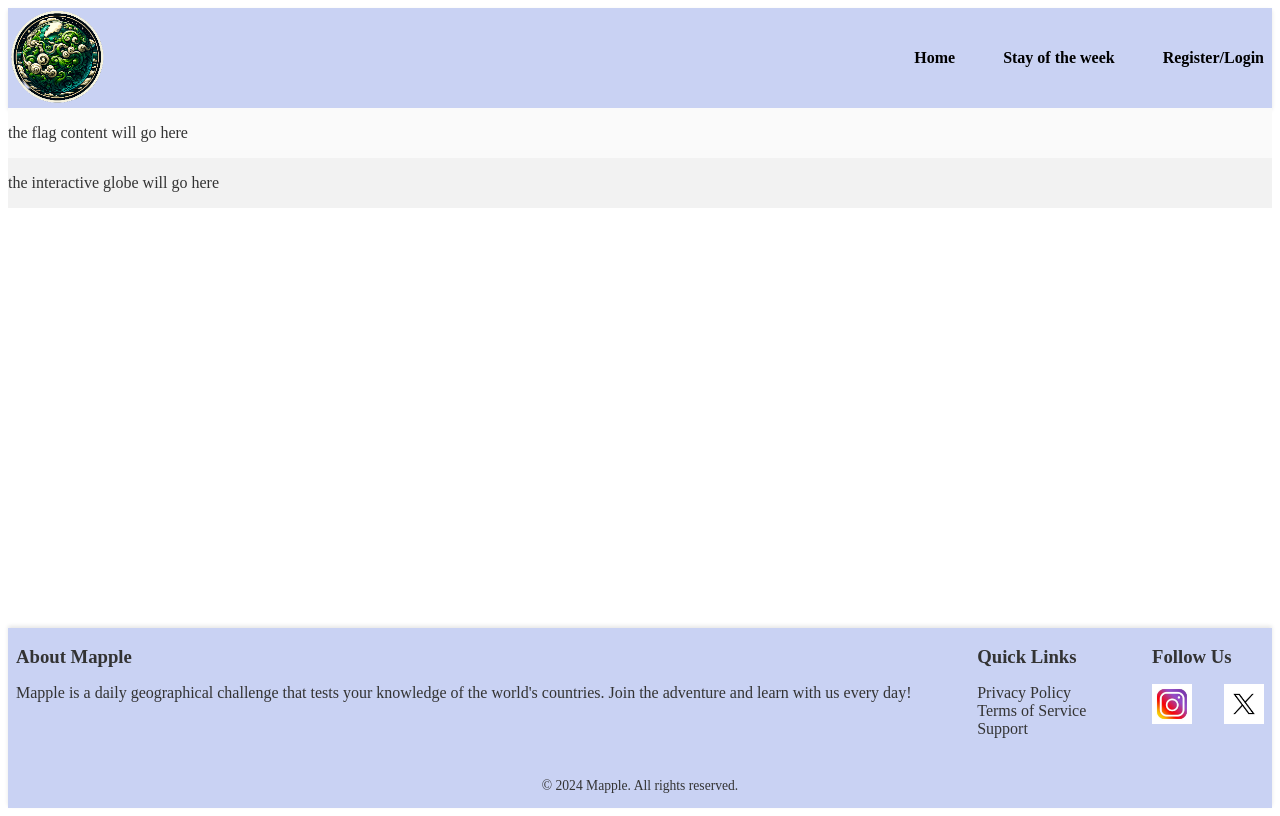
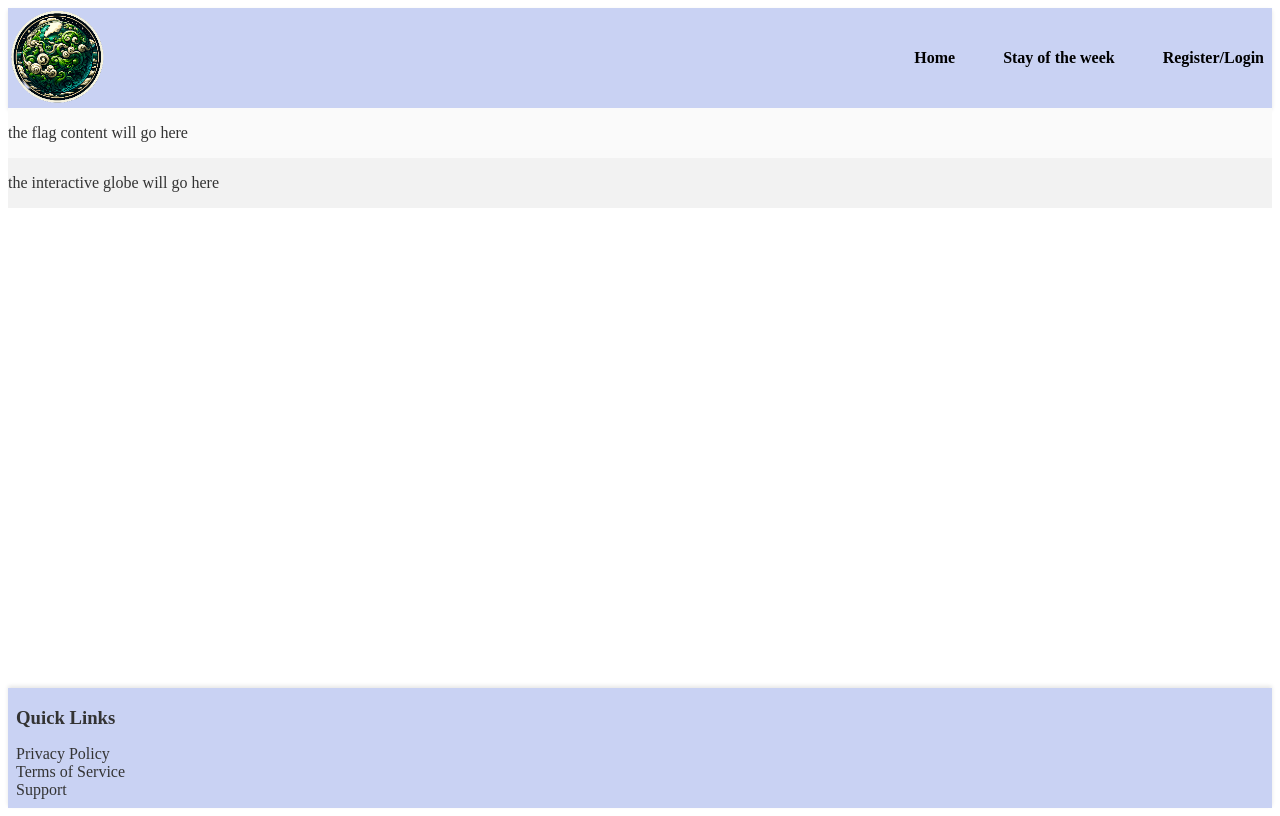
Before and after one commit to WuTangLan1/Mapple, a Vue app: page / in a window 1280 px wide. Built offline with nearby package versions, Linux system fonts and the light colour scheme.

Commit message:
1
toggle arrow added

```diff
--- a/src/App.vue
+++ b/src/App.vue
@@ -34,6 +34,8 @@ export default {
   flex-grow: 1;
   width: 100%;
   overflow: auto;
+  height: calc(100vh - var(--footer-height + 100px));
+  overflow: auto;
 }
 
 </style>
--- a/src/components/homedir/bottomfooter.vue
+++ b/src/components/homedir/bottomfooter.vue
@@ -1,11 +1,47 @@
 <!-- This is the code for the src\components\homedir\bottomfooter.vue -->
 
+<script>
+export default {
+  name: 'BottomFooter',
+  data() {
+    return {
+      footerExpanded: false,
+      footerMaxHeight: '120px',
+    };
+  },
+  mounted() {
+    this.updateFooterHeight();
+  },
+  methods: {
+      toggleFooter() {
+        this.footerExpanded = !this.footerExpanded;
+        this.$nextTick(() => {
+          this.updateFooterHeight();
+        });
+      },
+      updateFooterHeight() {
+        const newHeight = this.footerExpanded ? '500px' : '120px';
+        this.footerMaxHeight = newHeight;
+      },
+    },
+  watch: {
+    footerExpanded(newValue, oldValue) {
+      if (newValue !== oldValue) {
+        this.updateFooterHeight();
+      }
+    },
+  },
+}
+</script>
+
+
 <template>
-  <footer class="footer">
-    <div class="footer-content">
-      <div class="footer-section about">
-        <h3>About Mapple</h3>
-        <p>Mapple is a daily geographical challenge that tests your knowledge of the world's countries. Join the adventure and learn with us every day!</p>
+    <footer :class="{ 'footer-expanded': footerExpanded }" class="footer" :style="{ 'max-height': footerMaxHeight }">
+    <div class="footer-content" ref="footerContent">
+      <div class="footer-toggle" @click="toggleFooter">
+        <div class="toggle-icon">
+
+        </div>
       </div>
       <div class="footer-section links">
         <h3>Quick Links</h3>
@@ -15,7 +51,11 @@
           <li><a href="#">Support</a></li>
         </ul>
       </div>
-      <div class="footer-section social">
+      <div class="footer-section about" v-show="footerExpanded">
+        <h3>About Mapple</h3>
+        <p>Mapple is a daily geographical challenge that tests your knowledge of the world's countries. Join the adventure and learn with us every day!</p>
+      </div>
+      <div class="footer-section social" v-show="footerExpanded">
         <h3>Follow Us</h3>
         <div class="social-icons">
           <a href="https://www.instagram.com/discover_mapple" target="_blank" rel="noopener noreferrer">
@@ -33,11 +73,6 @@
   </footer>
 </template>
 
-<script>
-export default {
-  name: 'BottomFooter'
-}
-</script>
 
 <style scoped>
 .footer {
@@ -46,6 +81,8 @@ export default {
   box-shadow: 0 -2px 4px rgba(0, 0, 0, 0.1);
   overflow: hidden;
   width:100%;
+  transition: max-height 0.5s ease;
+  max-height: var(--footer-max-height, 100px);
 }
 
 
@@ -57,6 +94,39 @@ export default {
   flex-direction: column;
   padding-left:0.5rem;
   padding-right :0.5rem;
+  transition: max-height 0.3s ease;
+}
+
+.footer:not(.footer-expanded) .footer-content {
+  max-height: 120px; /* Set to the same height as the collapsed footer */
+}
+
+.footer-toggle {
+  position: absolute; /* Changed to absolute to position the toggle within the footer */
+  top: 10px; /* Position the toggle from the top of the footer */
+  right: 20px; /* Position the toggle from the right of the footer */
+  cursor: pointer;
+}
+
+.toggle-icon {
+  position: absolute;
+  top: -20px; /* Adjust as necessary to move the triangle above the toggle bar */
+  right: 20px; /* Adjust as necessary for spacing from the right */
+  width: 0;
+  height: 0;
+  border-left: 10px solid transparent;
+  border-right: 10px solid transparent;
+  /* The border-bottom will create the triangle */
+  border-bottom: 10px solid #333; /* Color of the triangle */
+  transition: transform 0.3s ease;
+}
+
+.footer:not(.footer-expanded) .toggle-icon {
+  transform: rotate(0deg); /* Ensures the triangle points down when collapsed */
+}
+
+.footer-expanded .toggle-icon {
+  transform: rotate(180deg); /* Points up when the footer is expanded */
 }
 
 .social-icons {
```
Also changed, not shown: src/assets/images/socials/toggle_arrow.png (added). Lines whose indentation alone changed are shown as unchanged.
